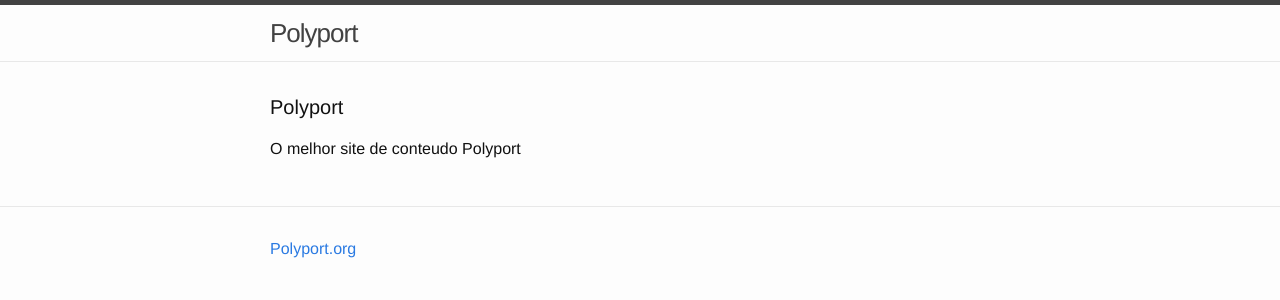
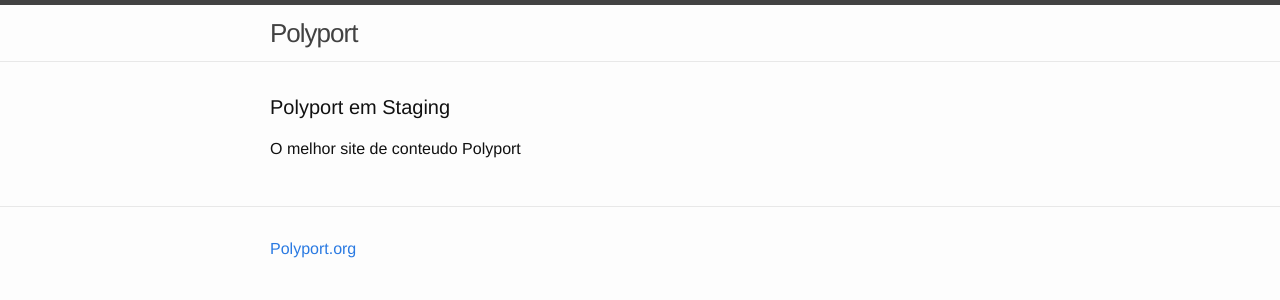
Before and after one commit to ricardok/polyportorg, a Jekyll site: the page built from index.html, in a window 1280 px wide. Shown: the top 300 px of the page. Built offline with Jekyll 4.4.1, drawn with Linux system fonts in a browser that asks for light colours.

Commit message:
test staging

```diff
--- a/index.html
+++ b/index.html
@@ -6,7 +6,7 @@ description: Polyport  o melhor site de conteudo, aqui você vai encontrar tudo
 
 <div class="home">
 
-  <h1 class="page-heading">Polyport</h1>
+  <h1 class="page-heading">Polyport em Staging</h1>
 
   <p>O melhor site de conteudo Polyport</p>
 
```
